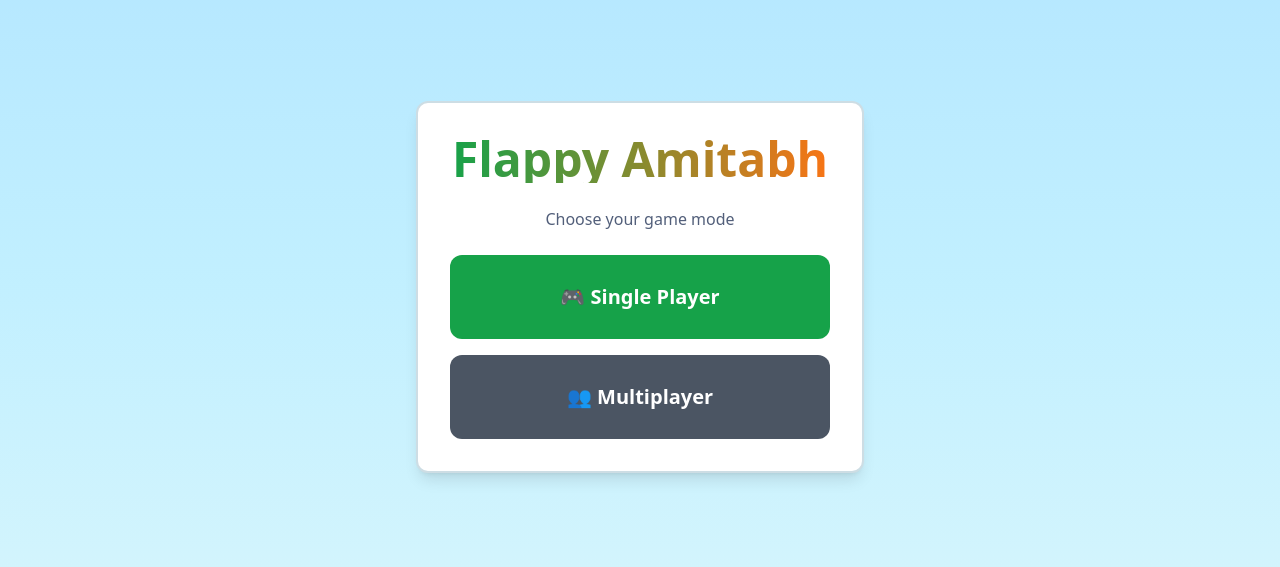
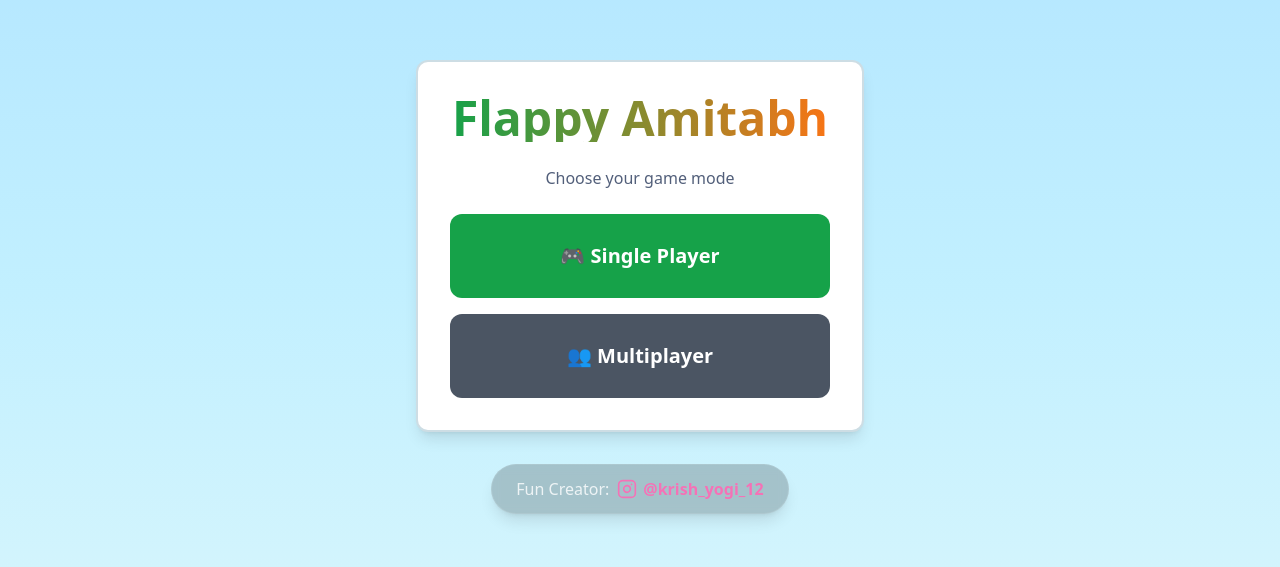
Before and after one commit to Hunter28-lucky/Flapi-Bird-bhosda, a React (Vite) app: page / in a window 1280 px wide. Shown: the part 113-680 px from the top of the page. Built offline with nearby package versions, Linux system fonts and the light colour scheme; no server answers; the HTML template or start-up script is replaced by a standard one.

Commit message:
feat: add fun creator instagram link to game mode selector

```diff
--- a/src/components/GameModeSelector.tsx
+++ b/src/components/GameModeSelector.tsx
@@ -1,5 +1,6 @@
 import { Button } from "@/components/simple-ui/Button";
 import { Card } from "@/components/simple-ui/Card";
+import { Instagram } from "lucide-react";
 
 interface GameModeSelectorProps {
   onSelectMode: (mode: "single" | "multi") => void;
@@ -31,6 +32,21 @@ export const GameModeSelector = ({ onSelectMode }: GameModeSelectorProps) => {
           </Button>
         </div>
       </Card>
+
+      <div className="mt-8 text-center bg-black/20 px-6 py-3 rounded-full backdrop-blur-sm border border-white/10 hover:bg-black/30 transition-colors animate-fade-in shadow-lg">
+        <p className="text-white/80 text-sm sm:text-base font-medium flex items-center justify-center gap-2">
+          Fun Creator:
+          <a
+            href="https://www.instagram.com/krish_yogi_12/"
+            target="_blank"
+            rel="noopener noreferrer"
+            className="flex items-center gap-1.5 text-pink-400 hover:text-pink-300 font-bold transition-transform hover:scale-105 active:scale-95"
+          >
+            <Instagram className="w-4 h-4 sm:w-5 sm:h-5" />
+            @krish_yogi_12
+          </a>
+        </p>
+      </div>
     </div>
   );
 };
```
Also changed, not shown: public/faviconnew.png (added).
